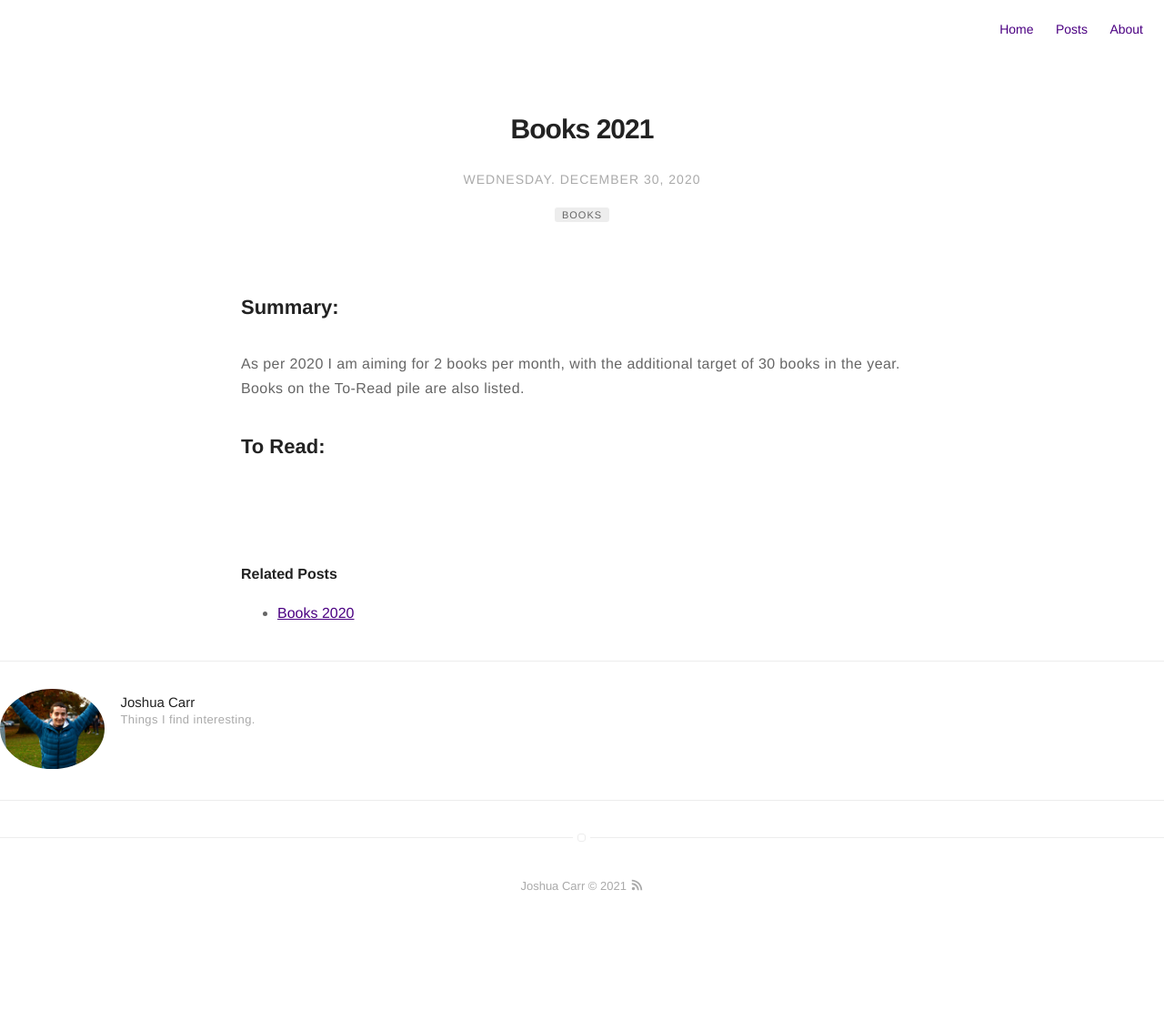
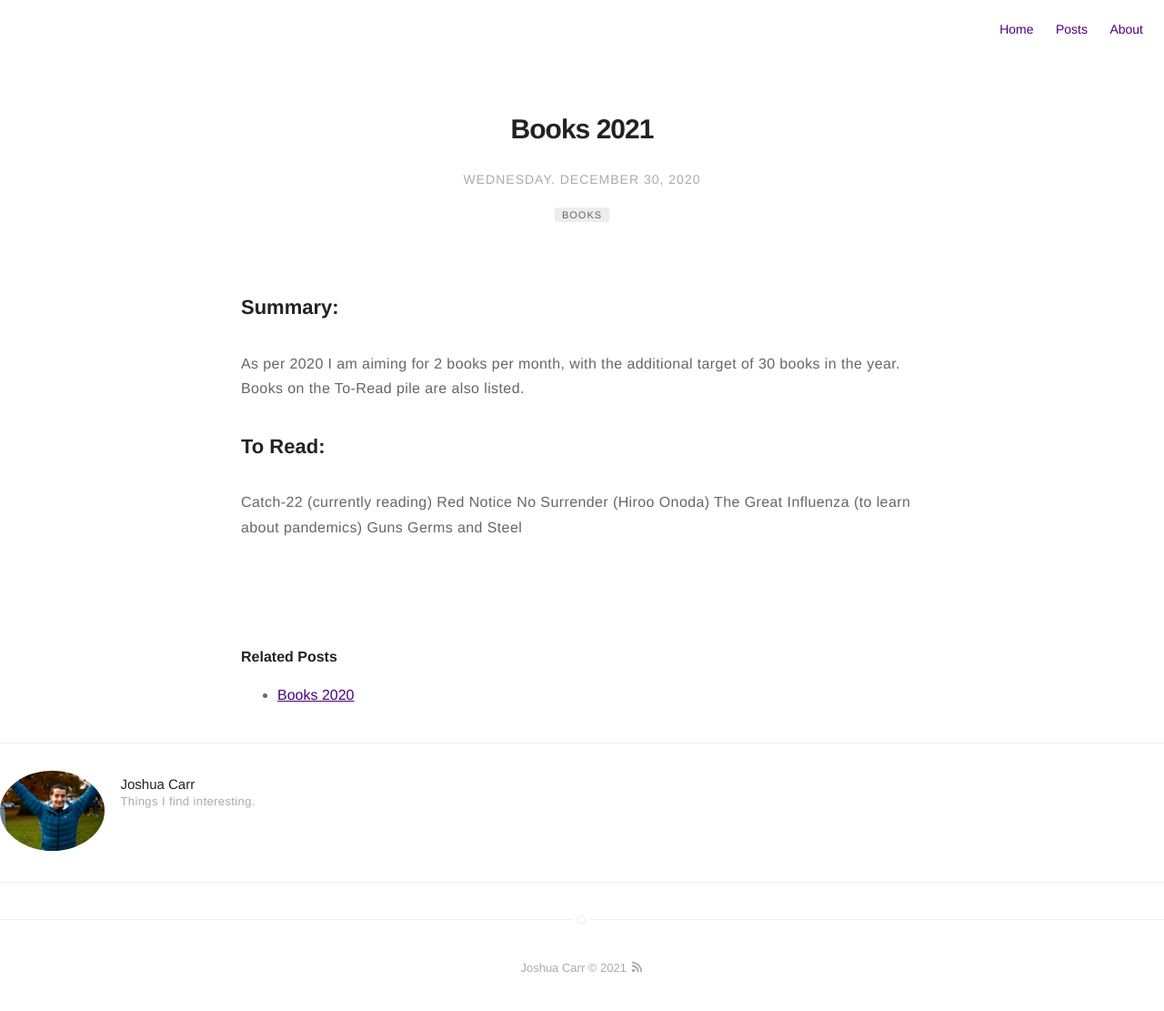
Before and after one commit to jc782/jc782.github.io, a Jekyll site: the page built from _posts/2020-12-30-Books-2021.markdown, in a window 1280 px wide. Shown: the whole page at 91% size. Built offline with Jekyll 4.4.1, drawn with Linux system fonts in a browser that asks for light colours; before the commit the page ends 1021 px from its top, so only the background shows below that.

```diff
--- a/_posts/2020-12-30-Books-2021.markdown
+++ b/_posts/2020-12-30-Books-2021.markdown
@@ -17,3 +17,8 @@ published: true
 As per 2020 I am aiming for 2 books per month, with the additional target of 30 books in the year. Books on the To-Read pile are also listed.
 
 ## To Read:
+Catch-22 (currently reading)
+Red Notice
+No Surrender (Hiroo Onoda)
+The Great Influenza (to learn about pandemics)
+Guns Germs and Steel
```
